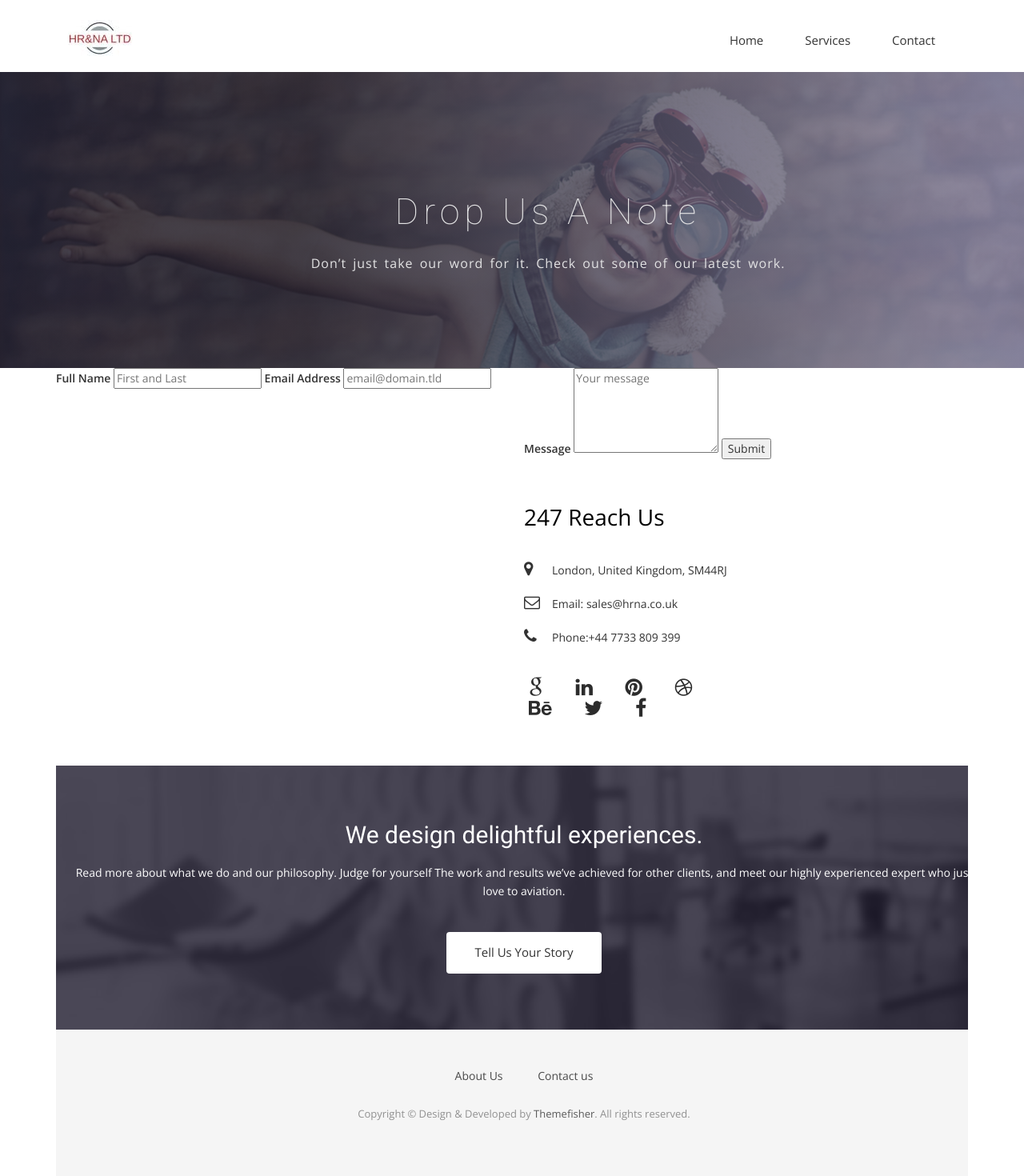
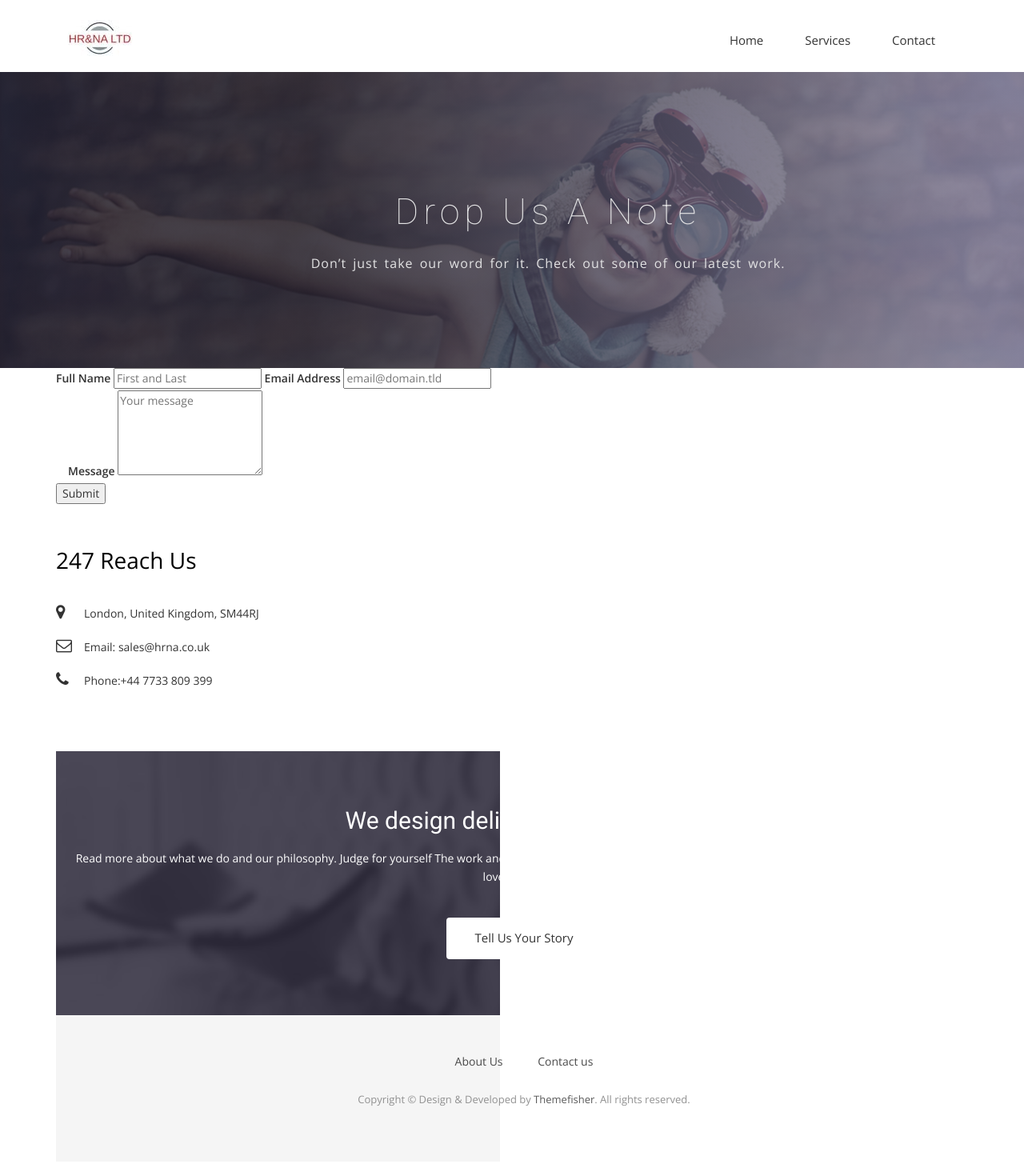
Before and after one commit to hrnaltd/hrnaltd.github.io, a Jekyll site: the page built from contact.html, in a window 1280 px wide. Shown: the whole page at 80% size. Built offline with Jekyll 4.4.1, drawn with Linux system fonts in a browser that asks for light colours; nearby versions of some CDN libraries; some web fonts are replaced.

Commit message:
Update contact.html
dene

```diff
--- a/contact.html
+++ b/contact.html
@@ -35,8 +35,7 @@
     <input type="text" name="name" id="full-name" placeholder="First and Last" required="">
     <label for="email-address">Email Address</label>
     <input type="email" name="_replyto" id="email-address" placeholder="email@domain.tld" required="">
-            </div>
-      </div>
+
 
     <div class="col-md-6 col-sm-12">
         <div class="block">
@@ -64,31 +63,8 @@
             </li>
           </ul>
 
-          <ul class="social-icons">
-            <li>
-              <a href="http://www.hrna.co.uk"><i class="fa fa-google"></i></a>
-            </li>
-            <li>
-              <a href="http://www.hrna.co.uk"><i class="fa fa-linkedin"></i></a>
-            </li>
-            <li>
-              <a href="http://www.hrna.co.uk"><i class="fa fa-pinterest"></i></a>
-            </li>
-            <li>
-              <a href="http://www.hrna.co.uk"><i class="fa fa-dribbble"></i></a>
-            </li>
-            <li>
-              <a href="http://www.hrna.co.uk"><i class="fa fa-behance"></i></a>
-            </li>
-            <li>
-              <a href="http://www.hrna.co.uk"><i class="fa fa-twitter"></i></a>
-            </li>
-            <li>
-              <a href="http://www.hrna.co.uk"><i class="fa fa-facebook"></i></a>
-            </li>
-          </ul>
-        </div>
-      </div>
+
+
 
         </div>
       </div>
```
